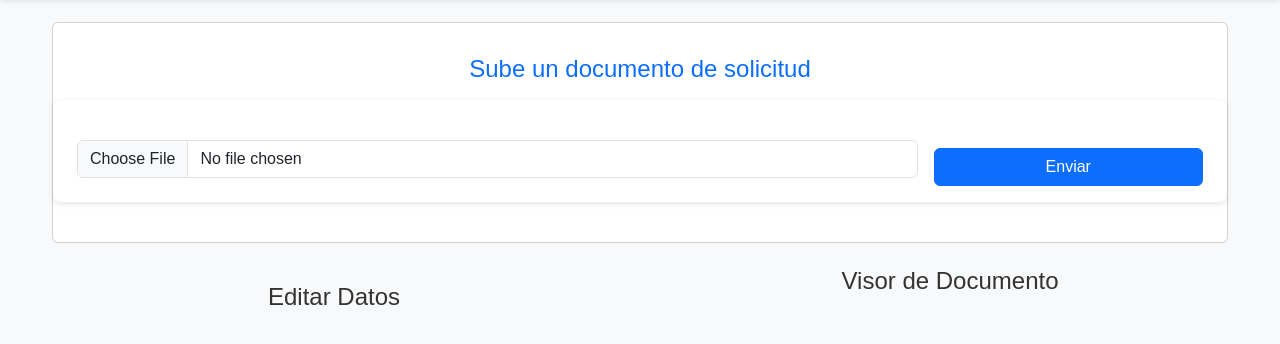
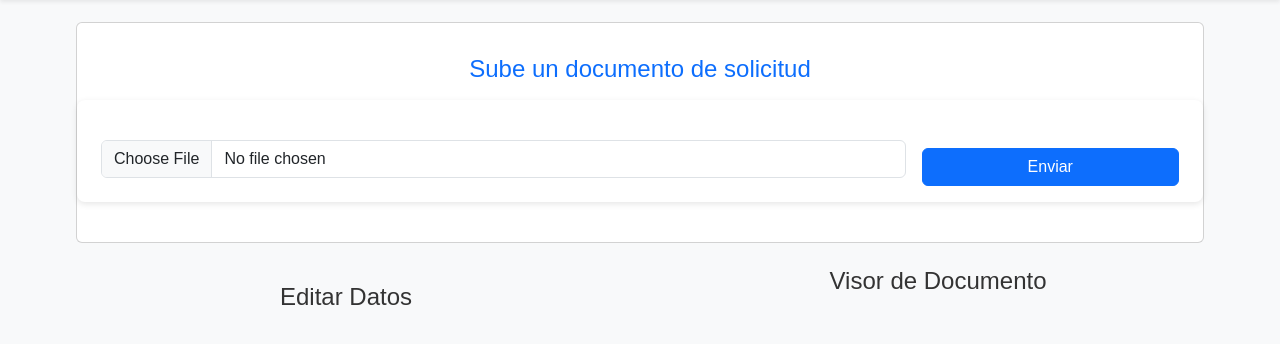
Before and after one commit to PavelBT/TFM, a Flask app: page / in a window 1280 px wide. Shown: the part 72-416 px from the top of the page. Run offline with Flask 3, Linux system fonts and the light colour scheme; parts of the project's set-up code (start-up, migrations or seed data) failed here and were passed over; some libraries are stand-ins or nearby versions.

Commit message:
ancho 90

```diff
--- a/web/static/main.css
+++ b/web/static/main.css
@@ -8,7 +8,7 @@ body {
 
 .container {
     width: 100%;
-    max-width: 1200px;
+    max-width: 90%;
     margin: 2em auto;
 }
 
```
